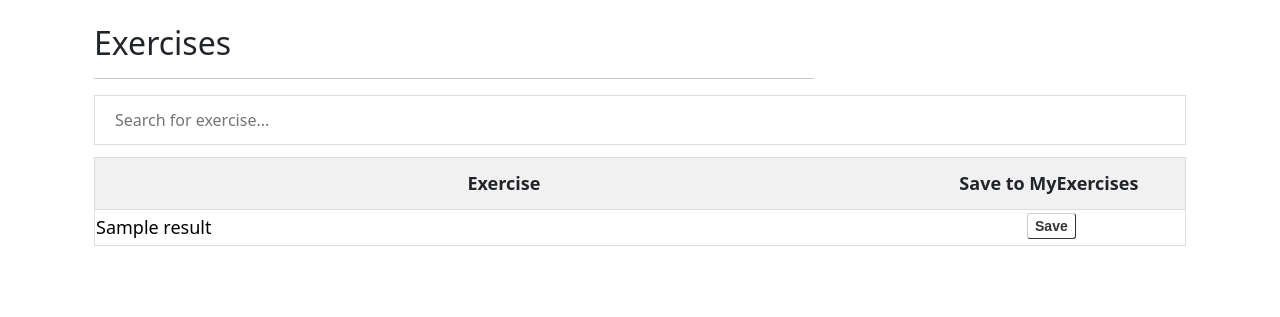
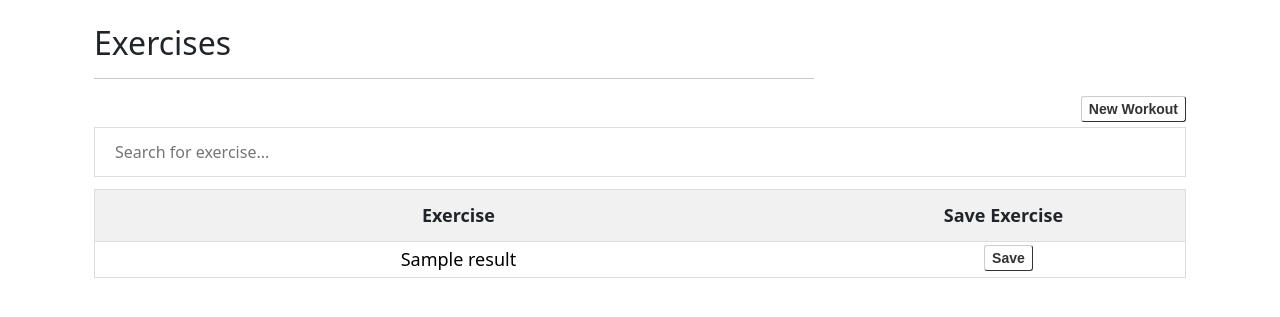
Before and after one commit to vrbrag/Workout-Planner, a Flask app: page /exercises in a window 1280 px wide. Shown: the part 66-383 px from the top of the page. Run offline with Flask 2, Linux system fonts and the light colour scheme; tables that the repository leaves empty hold one stand-in row (values such as "Sample post"); a database or web service that is not in the repository returns one stand-in record (values such as "Sample title"); data that the repository does not hold is empty; some libraries are stand-ins or nearby versions.

Commit message:
formatting

```diff
--- a/static/stylesheets/style.css
+++ b/static/stylesheets/style.css
@@ -15,7 +15,7 @@
 }
 
 #page-navigation-btn {
-  margin: 1px 0px 5px 5px;
+  margin: 1px 0px 5px 10px;
   font: bold 14px Arial;
   text-decoration: none;
   background-color: #ffffff;
--- a/templates/search_exercises.html
+++ b/templates/search_exercises.html
@@ -8,26 +8,26 @@
             <h2>Exercises</h2>
             <hr>
          </div>
+         <div class="page-navigation">
+            <a id="page-navigation-btn" href="/workout/new"">New Workout</a>
          </div>
-      <div class="main-content" id="col-sm-12">
+      </div>
+      <div class=" main-content" id="col-sm-12">
 
                <input type="search" id="myInput" onkeyup="searchExercises()" placeholder="Search for exercise...">
 
                <div class="exercises-list">
                   <table id="exercisesTable">
                      <tr class="header">
-                  <th style="width:60%;">Exercise</th>
-                  <th hidden style="width:20%;">Category</th>
-                  <th style="width:20%;">Save to MyExercises</th>
+                        <th style="width:50%;">Exercise</th>
+                        <th style="width:50%;">Save Exercise</th>
                      </tr>
                      {% for exercise in data_exercises %}
                      <tbody class="exerciseBody">
                         <tr>
-                     <td>
-                        <a data-id="{{exercise['id']}}" href="/exercise/{{exercise['id']}}">{{exercise['name']}}</a>
-                     </td>
-                     <td hidden>
-                        {{exercise['id']}}
+                           <td class="col-md-8 text-center">
+                              <a data-id="{{exercise['id']}}"
+                                 href="/exercise/{{exercise['id']}}">{{exercise['name']}}</a>
                            </td>
 
                            <td>
--- a/templates/variations.html
+++ b/templates/variations.html
@@ -8,6 +8,10 @@
             <h2 class="page-header" id="page-title">Variations</h2>
             <hr>
          </div>
+         <div class="page-navigation">
+            <a id="page-navigation-btn" onclick="history.back()">Previous Page</a>
+         </div>
+
       </div>
       {% for res in exercises %}
       <div class="row">
@@ -66,7 +70,7 @@
    </div>
 </div>
 
-<button onclick="history.back()">Previous Page</button>
+
 
 
 {% endblock %}
--- a/templates/workout/new.html
+++ b/templates/workout/new.html
@@ -8,6 +8,7 @@
             <h3>Create a New Workout</h3>
             <hr>
          </div>
+
       </div>
       <div class="main-content" id="col-sm-12">
          <div id="page-instructions">
@@ -21,9 +22,9 @@
                <button id="page-navigation-btn" class="save-workout">Save</button>
             </form>
          </div>
-
          <div class="page-navigation">
-            <a id="page-navigation-btn" href="/exercises">Don't see the exercise you
+            <a id="page-navigation-btn" href="/exercises">Cancel</a>
+            <a id="page-navigation-btn" onclick="history.back()">Don't see the exercise you
                want?</a>
          </div>
 
```
Lines whose indentation alone changed are shown as unchanged.
